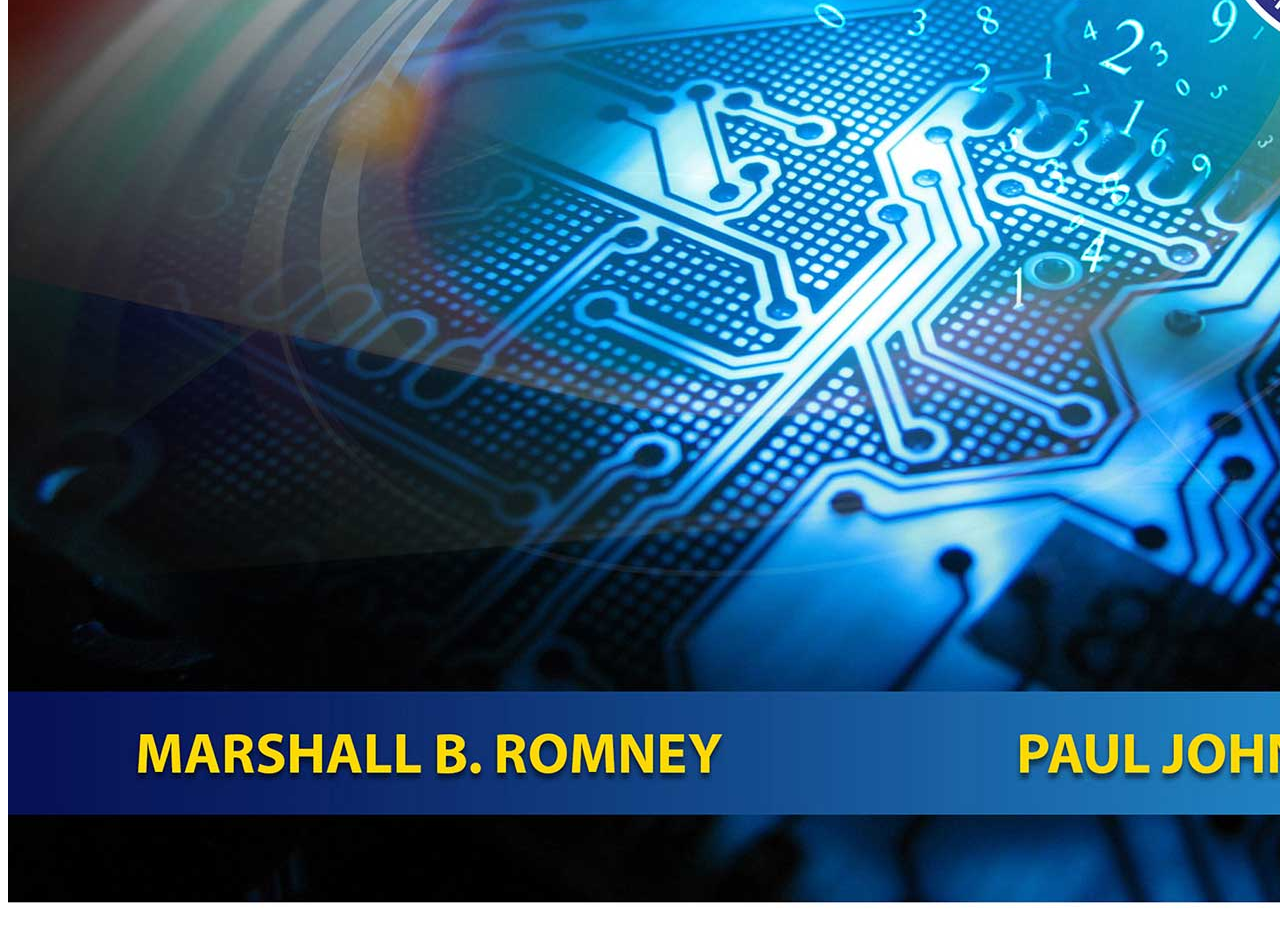
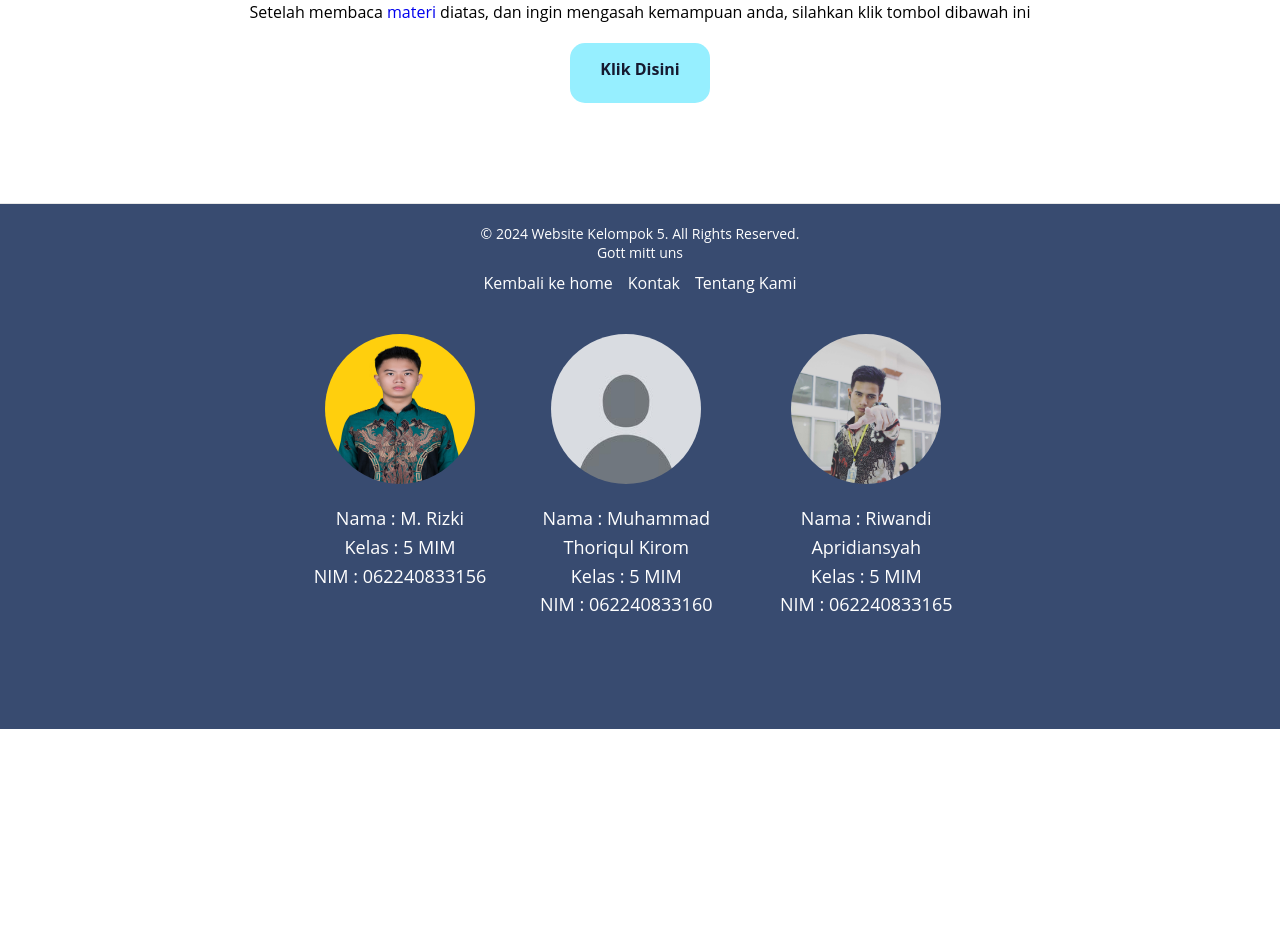
Before and after one commit to thoriqul29K/projectakhirpendidikan_kel5, a CodeIgniter 4 app: the page made by app/Views/pages/index.php in a window 1280 px wide; the page is wider, and only the part inside the window is pictured. Shown: the part 2240-3169 px from the top of that part. After the commit the page ends 2969 px from the top of that part, so only its background shows below. Run offline with PHP 8.4 and a stand-in for CodeIgniter, Linux system fonts and the light colour scheme; the template is opened without the code that fills it, so the values that code supplies are empty; some libraries are stand-ins or nearby versions.

Commit message:
Halaman baru : umpan balik dan kuis utama layout jadi satu: main.php

```diff
--- a/app/Config/Routes.php
+++ b/app/Config/Routes.php
@@ -9,4 +9,5 @@ $routes->get('/', 'Pages::index');
 $routes->get('/biodata', 'Pages::biodata');
 $routes->get('/kuis', 'Pages::kuis');
 $routes->get('/materi', 'Pages::materi');
+$routes->get('/umpan_balik', 'Pages::umpan_balik');
 $routes->setAutoRoute(true);
--- a/app/Views/layout/footer.php
+++ b/app/Views/layout/footer.php
@@ -1,47 +1,115 @@
 <footer>
+    <section id="profildev">
         <div class="footer-content">
-        <p>&copy; 2024 Website Kelompok 5. All Rights Reserved. <br> gott mitt uns</p>
+            <p>&copy; 2024 Website Kelompok 5. All Rights Reserved. <br> Gott mitt uns</p>
             <ul class="footer-links">
                 <li><a href="/">Kembali ke home</a></li>
                 <li><a href="#">Kontak</a></li>
                 <li><a href="#">Tentang Kami</a></li>
             </ul>
+            <div class="profile">
+                <div class="profile-item">
+                    <img src="<?= base_url('assets/images/kilat 1 b copy-1.jpg') ?>" alt="Foto Profil 1">
+                    <p>
+                        Nama  : M. Rizki <br>
+                        Kelas : 5 MIM <br>
+                        NIM : 062240833156
+                    </p>
                 </div>
-</footer>
 
-<!-- CSS -->
+                <div class="profile-item">
+                    <img src="<?= base_url('assets/images/default_user.jpg') ?>" alt="Foto Profil 2">
+                    <p>
+                        Nama  : Muhammad Thoriqul Kirom <br>
+                        Kelas : 5 MIM <br>
+                        NIM : 062240833160
+                    </p>
+                </div>
+
+                <div class="profile-item">
+                    <img src="<?= base_url('assets/images/Riwandi.jpg') ?>" alt="Foto Profil 3">
+                    <p>
+                        Nama  : Riwandi Apridiansyah <br>
+                        Kelas : 5 MIM <br>
+                        NIM : 062240833165
+                    </p>
+                </div>
+            </div>
+        </div>
+    </section>
+
     <style>
         footer {
-        background-color: greenyellow;
+    background-color: #384b70;
     padding: 20px 0;
     text-align: center;
     border-top: 1px solid #e7e7e7;
+    width: 100%; /* Pastikan footer mengisi seluruh lebar halaman */
+}
+
+.footer-content {
+    display: flex;
+    flex-direction: column;
+    align-items: center; /* Untuk menengahkan konten secara horizontal */
+    max-width: 1200px; /* Batasi lebar maksimal agar tidak terlalu lebar */
+    margin: 0 auto; /* Menengahkan footer-content pada halaman */
 }
 
 .footer-content p {
     margin: 0;
     font-size: 14px;
-        color: #555;
+    color: white;
 }
 
 .footer-links {
     list-style: none;
     padding: 0;
     margin: 10px 0 0;
+    display: flex;
+    justify-content: center; /* Untuk menengahkan tautan */
+    gap: 15px; /* Jarak antar tautan */
 }
 
 .footer-links li {
-        display: inline;
-        margin-right: 15px;
+    color: white;
 }
 
 .footer-links a {
     text-decoration: none;
-        color: #007bff;
+    color: white;
 }
 
 .footer-links a:hover {
     text-decoration: underline;
 }
+
+.profile {
+    display: flex;
+    justify-content: center; /* Menengahkan profile-item */
+    flex-wrap: wrap; /* Supaya tampilan rapi ketika layar lebih kecil */
+    gap: 40px; /* Jarak antar profile-item */
+    margin: 40px 0;
+}
+
+.profile-item {
+    text-align: center;
+    color: white;
+    max-width: 200px; /* Batasi lebar agar tidak terlalu besar */
+}
+
+.profile-item img {
+    display: block;
+    margin: auto;
+    border-radius: 50%;
+    width: 150px;
+    height: 150px;
+}
+
+.profile p {
+    font-size: 18px;
+    line-height: 1.6;
+    margin-top: 20px;
+    color: white;
+}
     </style>
-</html>
+</footer>
--- a/app/Views/layout/header.php
+++ b/app/Views/layout/header.php
@@ -1,26 +1,15 @@
-<!DOCTYPE html>
-<html lang="en">
-<head>
-    <meta charset="UTF-8">
-    <meta name="viewport" content="width=device-width, initial-scale=1.0">
-    <title><?= $title; ?></title>
-    <link rel="stylesheet" href="<?= base_url('assets/css/style.css'); ?>">
-</head>
-<body>
-    <nav>
 <nav>
     <div class="wrapper">
         <div class="logo"><a href="">Kelompok 5</a></div>
         <div class="menu">
             <ul>
-                    <li><a href=<?= base_url("/") ?>>Home</a></li>
-                    <li><a href="#Feedback">Feedback</a></li>
+                <li><a href="<?= base_url("/") ?>">Home</a></li>
+                <li><a href="<?= base_url('/umpan_balik') ?>">Umpan Balik</a></li>
                 <li><a href="<?= base_url('/kuis') ?>">Kuis</a></li>
-                    <li><a href=<?= base_url("/materi") ?>>Materi</a></li>
+                <li><a href="<?= base_url('/materi') ?>">Materi</a></li>
                 <li><a href="https://wa.me/6281311592415" target="_blank">Contact</a></li>
-                    <li><a href="<?= base_url('biodata') ?>" class="tbl-biru">Biodata</a></li>
+                <li><a href="#profildev" class="tbl-biru">Biodata</a></li>
             </ul>
         </div>
     </div>
 </nav>
-    </nav>
--- /dev/null
+++ b/app/Views/layout/main.php
@@ -0,0 +1,21 @@
+<!DOCTYPE html>
+<html lang="en">
+<head>
+    <meta charset="UTF-8">
+    <meta name="viewport" content="width=device-width, initial-scale=1.0">
+    <title><?= $title; ?></title>
+    <link rel="stylesheet" href="<?= base_url('assets/css/style.css'); ?>">
+</head>
+<body>
+    <!-- Include Header -->
+    <?= $this->include('layout/header'); ?>
+
+    <!-- Content Section -->
+    <main>
+        <?= $this->renderSection('content'); ?>
+    </main>
+
+    <!-- Include Footer -->
+    <?= $this->include('layout/footer'); ?>
+</body>
+</html>
--- a/app/Views/pages/index.php
+++ b/app/Views/pages/index.php
@@ -1,3 +1,7 @@
+<?= $this->extend('layout/main'); ?>
+
+<?= $this->section('content'); ?>
+
     <div class="wrapper">
         <!-- untuk home -->
         <section id="home">
@@ -13,11 +17,11 @@
 <!-- untuk feedback -->
 <section id="Feedback">
     <div class="kolom">
-        <p class="deskripsi">Lorem ipsum dolor sit amet.</p>
-        <h2>Feedback for us</h2>
+        <p class="deskripsi">Sampaikan umpan balik untuk kami!.</p>
+        <h2>Umpan Balik</h2>
         <p>Kami sangat menghargai masukan Anda! Berikan pendapat anda untuk membantu kami meningkatkan layanan kami</p>
         <p>Kami berkomitmen untuk selalu memberikan yang terbaik. Sampaikan feedback Anda agar kami bisa terus meningkatkan kualitas layanan kami.</p>
-        <p><a href="#" class="tbl-biru">Klik Disini</a></p>
+        <p><a href="<?= base_url('/umpan_balik') ?>" class="tbl-biru">Klik Disini</a></p>
         <p>Terima kasih telah menggunakan layanan kami! Kami ingin mendengar dari Anda untuk terus berinovasi dan memberikan pelayanan terbaik</p>
     </div>
     <img src="https://img.freepik.com/free-photo/attractive-pleased-female-asian-student-show-okay-ok-confirmation-gesture-enjoy-perfect-party-smiling-broadly-satisfied-wearing-denim-jacket-orange-t-shirt_176420-37768.jpg?size=626&ext=jpg&ga=GA1.1.1308090139.1701668354&semt=ais" alt="Feedback">
@@ -75,4 +79,4 @@
         </section>
 
     </div>
-</body>
+<?= $this->endSection(); ?>
--- a/app/Views/pages/kuis.php
+++ b/app/Views/pages/kuis.php
@@ -1,3 +1,6 @@
+<?= $this->extend('layout/main'); ?>
+
+<?= $this->section('content'); ?>
 <div class="kuis-wrapper">
     <h2>Latihan Kuis</h2>
     <p>Berikut adalah beberapa latihan kuis berdasarkan materi yang telah kalian pelajari.</p>
@@ -25,3 +28,4 @@
         </div>
     </div>
 </div>
+<?= $this->endSection(); ?>
--- a/app/Views/pages/materi.php
+++ b/app/Views/pages/materi.php
@@ -1,3 +1,6 @@
+<?= $this->extend('layout/main'); ?>
+
+<?= $this->section('content'); ?>
 <div class="materi-wrapper">
     <h2>Modul Pembelajaran</h2>
     <h3>Selamat belajar!</h3>
@@ -26,3 +29,4 @@
         </div>
     </div>
 </div>
+<?= $this->endSection(); ?>
```
Also changed, not shown: app/Controllers/Pages.php (+12 -12 lines), app/Views/pages/umpan_balik.php (added, +97 -0 lines), app/Views/pages/kuis/rekayasa_web.php (added). Lines whose indentation alone changed are shown as unchanged.
